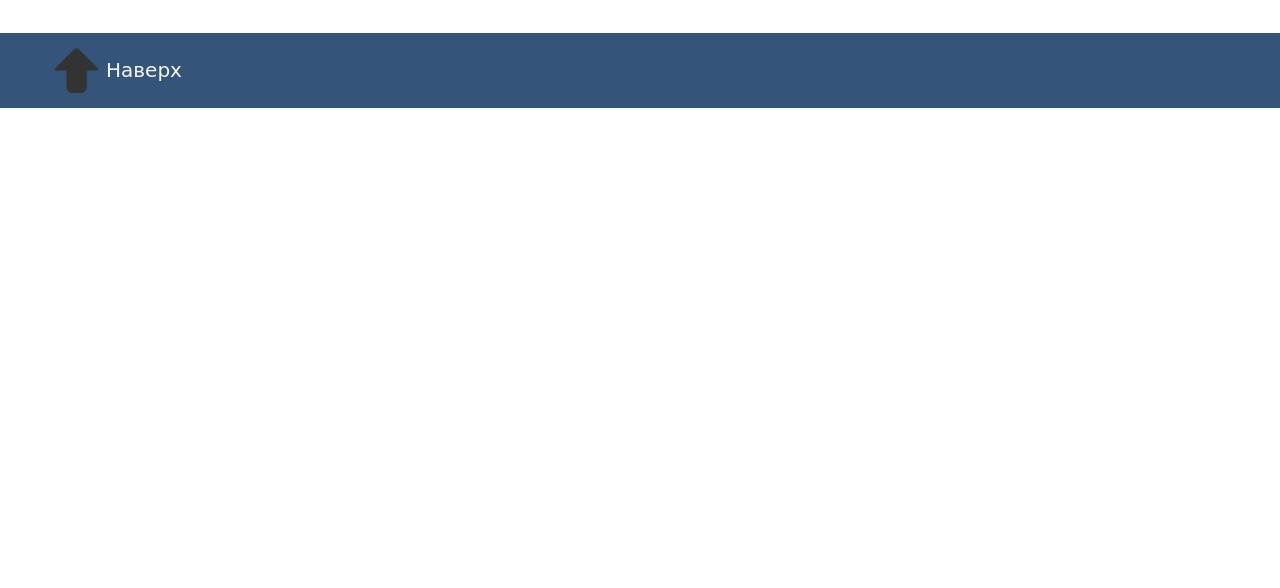
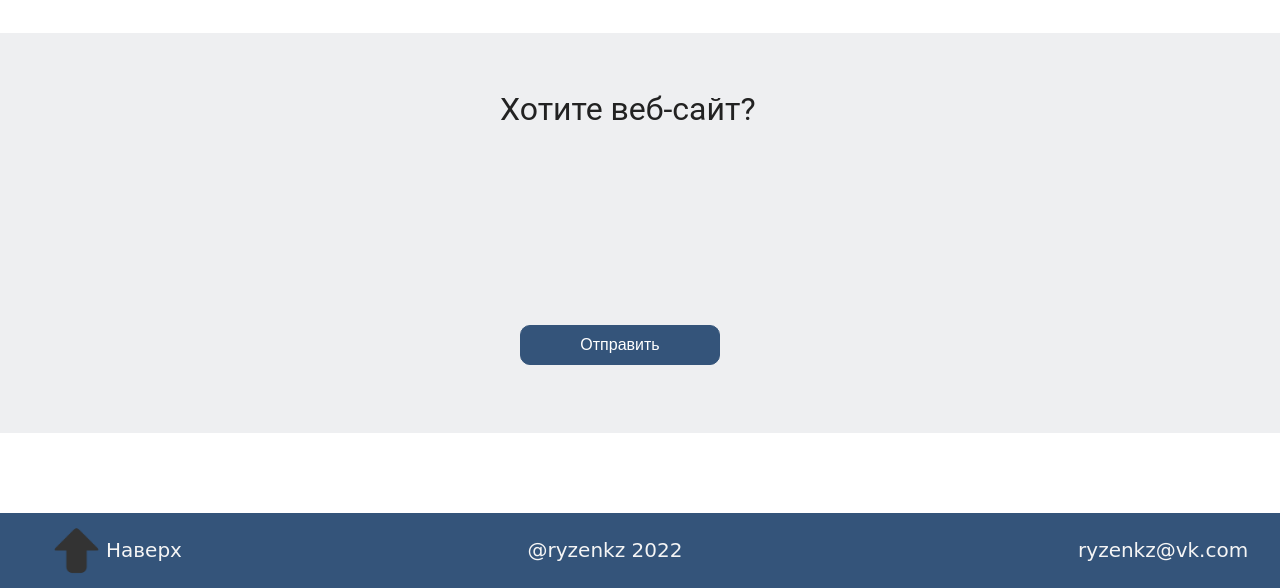
Before and after one commit to lyarov22/lyarov22.github.io, a plain HTML site: page index.html in a window 1280 px wide. Shown: the part 2148-2736 px from the top of the page. Before the commit the page ends 2256 px from the top, so only its background shows below. Drawn offline with Linux system fonts and the light colour scheme.

Commit message:
Add files via upload

```diff
--- a/index.html
+++ b/index.html
@@ -22,7 +22,7 @@
                      <ul>
                         <a href="#general"><li>Главная</li></a>
                         <a href="#author"><li>Об авторе</li></a>
-                        <a href=""><li>Работы</li></a>
+                        <a href="#photo"><li>Работы</li></a>
                         <a href=""><li>Контакты</li></a>
                     </ul>
 
@@ -114,7 +114,7 @@
 
     <div class="photo">
         <div class="page">
-            <img src="img/ryzenkz.png" alt="">
+            <img id="photo" src="img/ryzenkz.png" alt="">
             <img src="img/photo2.jpg" alt="">
             <img src="img/ryzenkz.png" alt="">
             <img src="img/photo2.jpg" alt="">
@@ -139,6 +139,12 @@
         </div>
     </div>
 
+    <div class="contacts">
+        <h2>Хотите веб-сайт?</h2>
+
+        <button>Отправить</button>
+
+    </div>
 
 
     <div class="footer">
@@ -148,7 +154,8 @@
                     <img src="img/up.png" alt="">
                     <p>Наверх</p>
                 </a>
-
+                <p>@ryzenkz 2022</p>
+                <p><a href="mailto:ryzenkz@vk.com" target="_blank">ryzenkz@vk.com&nbsp;&nbsp;&nbsp;&nbsp;&nbsp;</a></p>
             </div>
         </div>
 
--- a/style.css
+++ b/style.css
@@ -311,7 +311,47 @@ margin-left: auto;
 margin-right: auto;
 }
 
+/* контакты */
+
+.contacts {
+
+background-color: #EEEFF1;
+height: 400px;
+margin-top: 200px;
+}
+
+.contacts h2 {
+display: flex;
+justify-content: space-between;
+
+text-align: center;
+
+font-family: 'Roboto', sans-serif;
+font-style: normal;
+font-weight: 5\600;
+font-size: 32px;
+
+margin-top: 60px;
+margin-left: 500px;
+
+}
+
+.contacts button {
+
+height: 40px;
+width: 200px;
+border: 1px solid #34547A;
+border-radius: 10px;
+color: white;
+background-color: #34547A;
+
+margin-top: 200px;
+margin-left: 520px;
+}
+
+
 /* дно */
+
 .flex {
 display: flex;
 justify-content: space-between;
@@ -321,7 +361,34 @@ height: 75px;
 margin: 0 auto;
 
 background-color: #34547A;
-margin-top: 200px;
+margin-top: 80px;
+
+}
+
+.flex img {
+width: 40%;
+
+}
+
+.flex :hover{
+color:orange;
+font-weight: 10px;
+
+}
+
+.flex p {
+
+display: flex;
+justify-content: space-between;
+
+font-family: 'Revalia', cursive;
+font-size: 20px;
+font-weight: 500;
+color: whitesmoke;
+line-height: 13px;
+align-items: center;
+
+margin-left: -200px;
 
 }
 
@@ -336,24 +403,7 @@ color: whitesmoke;
 line-height: 13px;
 align-items: center;
 
-}
-
-.flex p {
-margin-left: -200px;
-}
-.flex p:hover{
-color:orange;
-font-weight: 10px;
-
-}
-
-.flex a {
 text-decoration: none;
 margin-left: 50px;
 
 }
-
-.flex img {
-width: 40%;
-
-}
```
Also changed, not shown: reset.css (line endings or trailing spaces).
